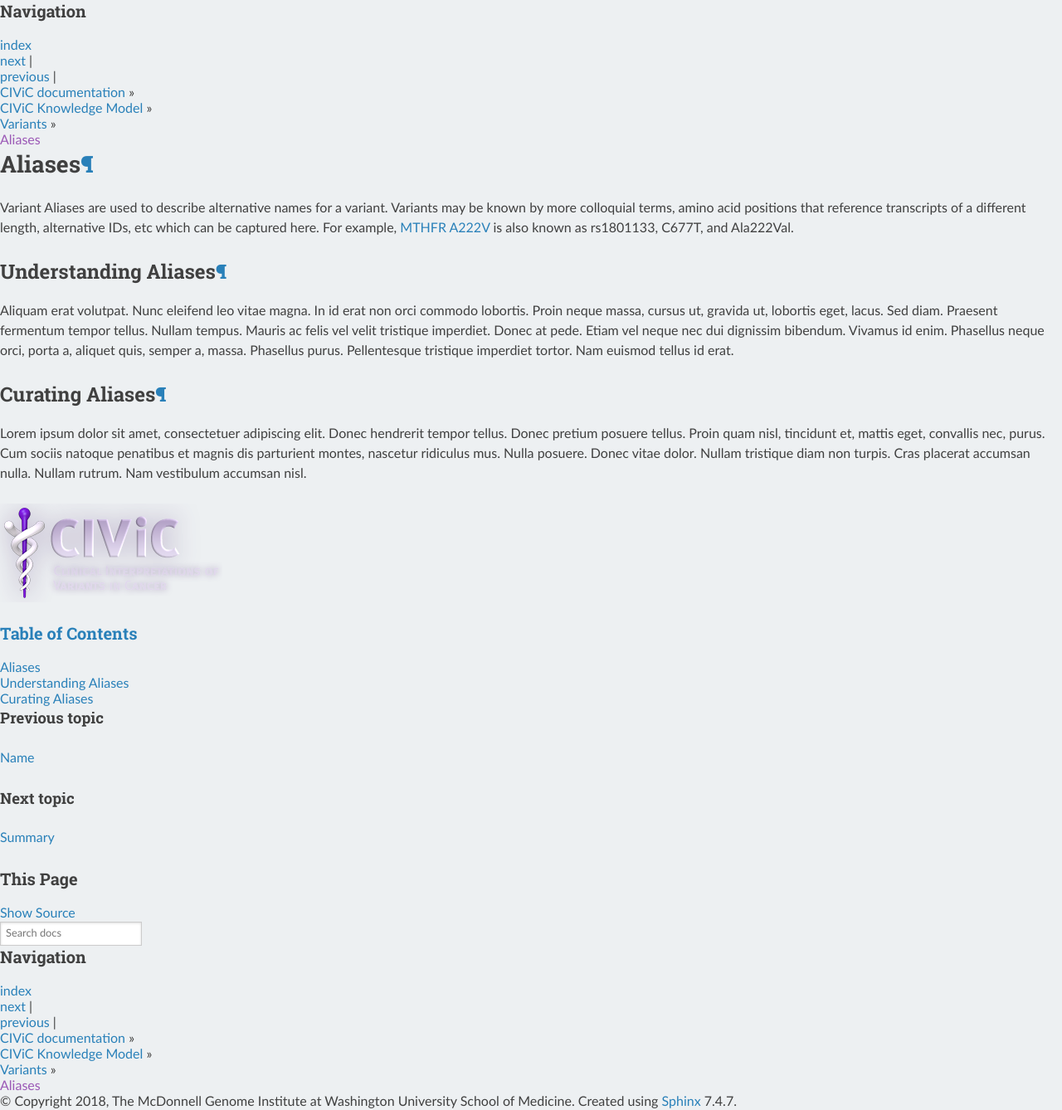
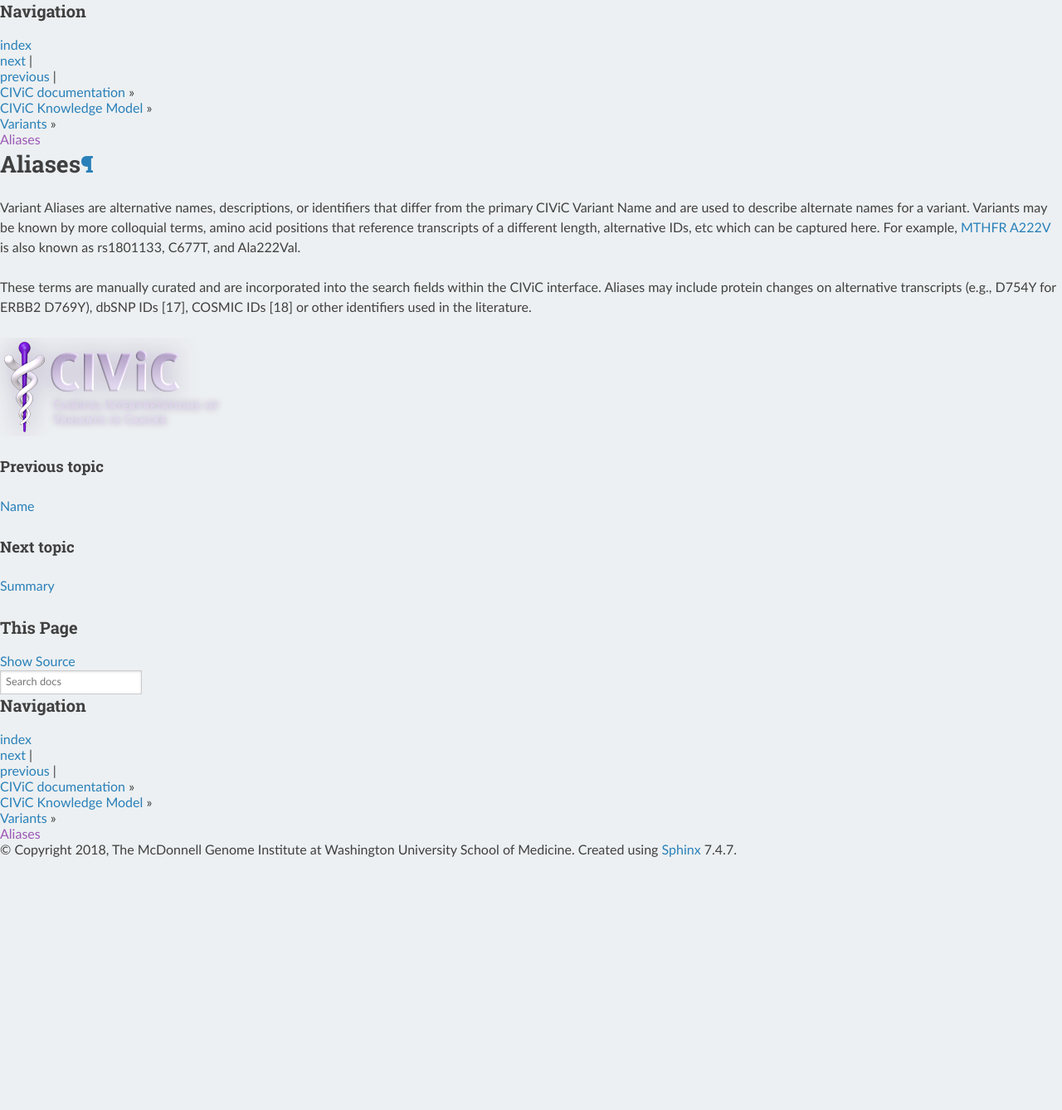
Before and after one commit to griffithlab/civic-docs, a Sphinx documentation site: the page built from docs/model/variants/aliases.rst, in a window 1280 px wide. Shown: the whole page at 83% size. Built offline with Sphinx 7.4.7 and the Read the Docs theme 2.0.0, drawn with Linux system fonts in a browser that asks for light colours; after the commit the page ends 1035 px from its top, so only the background shows below that.

Commit message:
transferred variant aliases page

```diff
--- a/docs/model/variants/aliases.rst
+++ b/docs/model/variants/aliases.rst
@@ -1,12 +1,5 @@
 Aliases
 =======
+Variant Aliases are alternative names, descriptions, or identifiers that differ from the primary CIViC Variant Name and are used to describe alternate names for a variant. Variants may be known by more colloquial terms, amino acid positions that reference transcripts of a different length, alternative IDs, etc which can be captured here. For example, `MTHFR A222V <https://civic.genome.wustl.edu/events/genes/3672/summary/variants/258/summary#variant>`_ is also known as rs1801133, C677T, and Ala222Val.
 
-Variant Aliases are used to describe alternative names for a variant. Variants may be known by more colloquial terms, amino acid positions that reference transcripts of a different length, alternative IDs, etc which can be captured here. For example, `MTHFR A222V <https://civic.genome.wustl.edu/events/genes/3672/summary/variants/258/summary#variant>`_ is also known as rs1801133, C677T, and Ala222Val.
-
-Understanding Aliases
----------------------
-Aliquam erat volutpat.  Nunc eleifend leo vitae magna.  In id erat non orci commodo lobortis.  Proin neque massa, cursus ut, gravida ut, lobortis eget, lacus.  Sed diam.  Praesent fermentum tempor tellus.  Nullam tempus.  Mauris ac felis vel velit tristique imperdiet.  Donec at pede.  Etiam vel neque nec dui dignissim bibendum.  Vivamus id enim.  Phasellus neque orci, porta a, aliquet quis, semper a, massa.  Phasellus purus.  Pellentesque tristique imperdiet tortor.  Nam euismod tellus id erat.
-
-Curating Aliases
-----------------
-Lorem ipsum dolor sit amet, consectetuer adipiscing elit.  Donec hendrerit tempor tellus.  Donec pretium posuere tellus.  Proin quam nisl, tincidunt et, mattis eget, convallis nec, purus.  Cum sociis natoque penatibus et magnis dis parturient montes, nascetur ridiculus mus.  Nulla posuere.  Donec vitae dolor.  Nullam tristique diam non turpis.  Cras placerat accumsan nulla.  Nullam rutrum.  Nam vestibulum accumsan nisl.
+These terms are manually curated and are incorporated into the search fields within the CIViC interface. Aliases may include protein changes on alternative transcripts (e.g., D754Y for ERBB2 D769Y), dbSNP IDs [17], COSMIC IDs [18] or other identifiers used in the literature.
```
